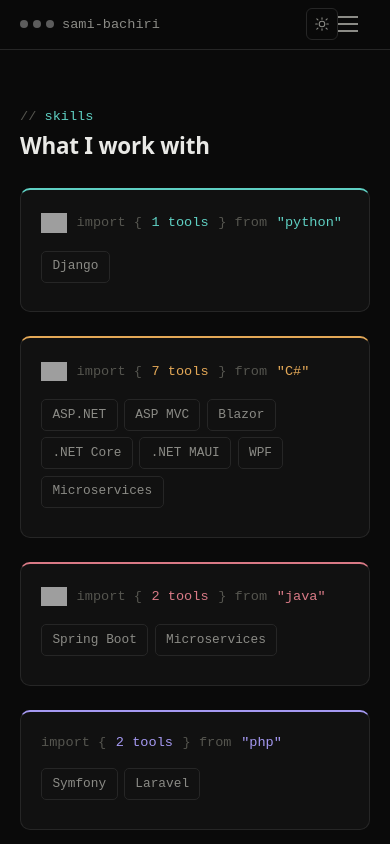
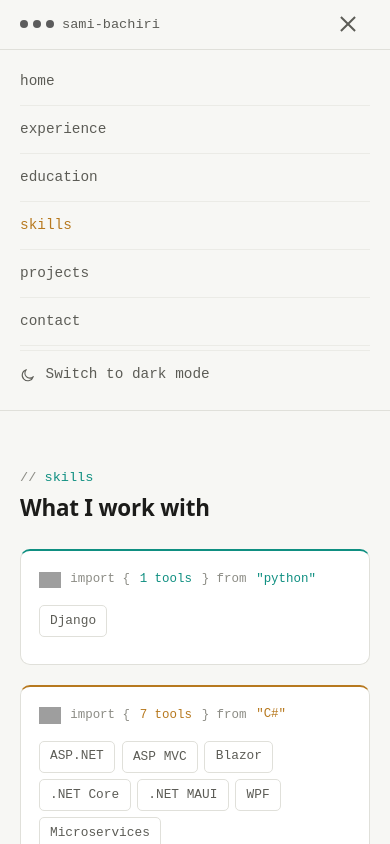
Before and after one commit to bachirisami/Portfolio, a React (Vite) app: page /skills in a window 390 px wide. Both pictures are taken after a click on the button "Open menu". Shown: the top 844 px of the page. Built offline with nearby package versions, Linux system fonts and the light colour scheme; grey boxes are pictures that could not be loaded.

Commit message:
fixed bug with phone design on dark or light theme and skills

```diff
--- a/src/App.tsx
+++ b/src/App.tsx
@@ -23,11 +23,6 @@
           <Route path="/contact" element={<ContactPage />} />
         </Routes>
       </div>
-      <footer>
-        <div className="container-wide">
-          built by Sami Bachiri · {new Date().getFullYear()}
-        </div>
-      </footer>
     </div>
   );
 }
--- a/src/components/TabNav.tsx
+++ b/src/components/TabNav.tsx
@@ -44,7 +44,9 @@
         </div>
 
         <div className="tab-nav-right">
-          <ThemeToggle theme={theme} onToggle={toggleTheme} />
+          <div className="theme-toggle-top">
+            <ThemeToggle theme={theme} onToggle={toggleTheme} />
+          </div>
 
           <button
             type="button"
@@ -73,6 +75,7 @@
               {l.label}
             </NavLink>
           ))}
+          <ThemeToggle theme={theme} onToggle={toggleTheme} variant="row" />
         </div>
       )}
     </nav>
--- a/src/components/ThemeToggle.tsx
+++ b/src/components/ThemeToggle.tsx
@@ -30,15 +30,27 @@
 type Props = {
   theme: Theme;
   onToggle: () => void;
+  variant?: 'icon' | 'row';
 };
 
-export default function ThemeToggle({ theme, onToggle }: Props) {
+export default function ThemeToggle({ theme, onToggle, variant = 'icon' }: Props) {
+  const label = theme === 'dark' ? 'Switch to light mode' : 'Switch to dark mode';
+
+  if (variant === 'row') {
+    return (
+      <button type="button" className="theme-toggle-row" onClick={onToggle}>
+        {theme === 'dark' ? <SunIcon /> : <MoonIcon />}
+        <span>{label}</span>
+      </button>
+    );
+  }
+
   return (
     <button
       type="button"
       className="theme-toggle"
       onClick={onToggle}
-      aria-label={theme === 'dark' ? 'Switch to light mode' : 'Switch to dark mode'}
+      aria-label={label}
     >
       {theme === 'dark' ? <SunIcon /> : <MoonIcon />}
     </button>
--- a/src/index.css
+++ b/src/index.css
@@ -505,15 +505,26 @@
   border: 1px solid var(--border);
   border-top: 2px solid var(--accent);
   border-radius: 10px;
-  padding: 1.25rem 1.25rem 1.4rem;
-  margin-bottom: 1.5rem;
-  height: calc(100% - 1.5rem);
+  padding: 1.1rem 1.1rem 1.25rem;
+  margin-bottom: 1.25rem;
+  height: auto;
   transition: transform 0.2s ease, border-color 0.2s ease, box-shadow 0.2s ease;
 }
 .skill-module:hover {
   transform: translateY(-4px);
   box-shadow: 0 16px 32px -20px var(--shadow);
   border-color: var(--accent);
+}
+
+@media (min-width: 768px) {
+  .skill-module {
+    padding: 1.25rem 1.25rem 1.4rem;
+    margin-bottom: 1.5rem;
+    /* Equalizes card heights across the 2-column grid (row uses
+       align-items: stretch, so every column in a row shares the same
+       height — subtracting the margin keeps the visual gap consistent). */
+    height: calc(100% - 1.5rem);
+  }
 }
 
 .skill-module-name {
@@ -720,9 +731,34 @@
 }
 
 @media (max-width: 767.98px) {
-  .theme-toggle {
-    margin-left: 0.5rem;
+  .theme-toggle-top {
+    display: none;
   }
+}
+
+.theme-toggle-row {
+  display: flex;
+  align-items: center;
+  gap: 0.6rem;
+  width: 100%;
+  background: transparent;
+  border: none;
+  border-top: 1px solid var(--border-soft);
+  margin-top: 0.25rem;
+  color: var(--text-dim);
+  font-family: var(--font-mono);
+  font-size: 0.9rem;
+  padding: 0.75rem 0;
+  cursor: pointer;
+  text-align: left;
+}
+.theme-toggle-row svg {
+  width: 16px;
+  height: 16px;
+  flex-shrink: 0;
+}
+.theme-toggle-row:hover {
+  color: var(--gold);
 }
 
 footer {
@@ -752,4 +788,12 @@
   .section-title {
     font-size: 1.4rem;
   }
+  .module-icon {
+    width: 22px;
+    height: 22px;
+  }
+  .skill-module-name {
+    font-size: 0.78rem;
+    flex-wrap: wrap;
+  }
 }
```
